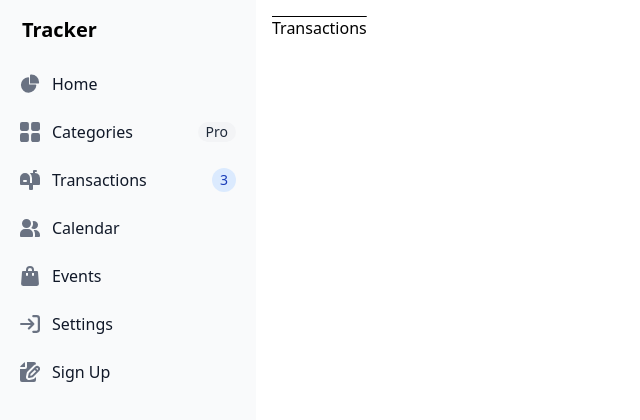
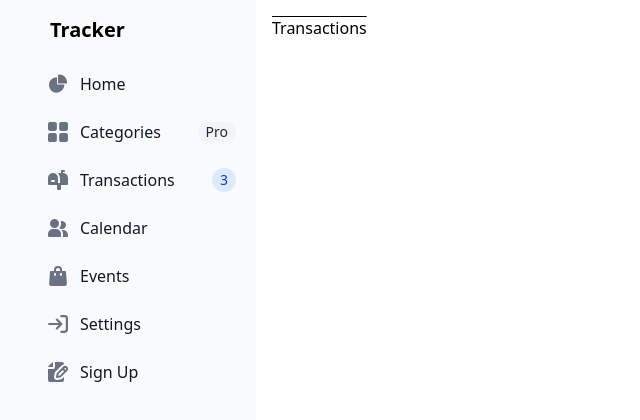
Before and after one commit to Jamesgnzg/exp-tracker, a SvelteKit app: page /transactions in a window 1280 px wide. Shown: the top 420 px of the page, without its empty margins (0-640 px from the left). Built offline with nearby package versions, Linux system fonts and the light colour scheme.

Commit message:
Install postcss and autoprefixer; Add padding to sidebar

```diff
--- a/package.json
+++ b/package.json
@@ -18,6 +18,8 @@
 		"@tailwindcss/forms": "^0.5.9",
 		"@tailwindcss/typography": "^0.5.15",
 		"@tailwindcss/vite": "^4.0.0",
+		"autoprefixer": "^10.4.21",
+		"postcss": "^8.5.6",
 		"svelte": "^5.0.0",
 		"svelte-check": "^4.0.0",
 		"tailwindcss": "^4.0.0",
--- a/src/routes/+layout.svelte
+++ b/src/routes/+layout.svelte
@@ -3,8 +3,6 @@
 
 	let { children } = $props();
 </script>
-
-
 
 <button data-drawer-target="logo-sidebar" data-drawer-toggle="logo-sidebar" aria-controls="logo-sidebar" type="button" class="inline-flex items-center p-2 mt-2 ms-3 text-sm text-gray-500 rounded-lg sm:hidden hover:bg-gray-100 focus:outline-none focus:ring-2 focus:ring-gray-200 dark:text-gray-400 dark:hover:bg-gray-700 dark:focus:ring-gray-600">
 	<span class="sr-only">Open sidebar</span>
@@ -14,7 +12,7 @@
  </button>
 
  <aside id="logo-sidebar" class="fixed top-0 left-0 z-40 w-64 h-screen transition-transform -translate-x-full sm:translate-x-0" aria-label="Sidebar">
-	<div class="h-full px-3 py-4 overflow-y-auto bg-gray-50 dark:bg-gray-800">
+	<div class="h-full px-3 py-4 pl-10 overflow-y-auto bg-gray-50 dark:bg-gray-800">
 	   <a href="https://flowbite.com/" class="flex items-center ps-2.5 mb-5">
 		  <span class="self-center text-xl font-semibold whitespace-nowrap dark:text-white">Tracker</span>
 	   </a>
```
Also changed, not shown: 1 other file (tests, documents, lock files or other folders).
